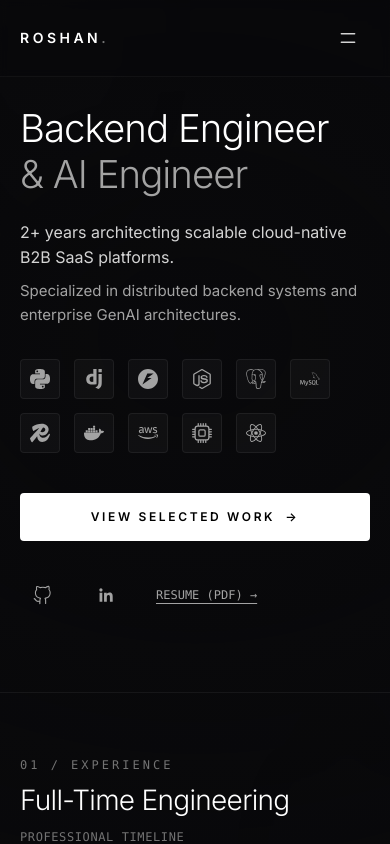
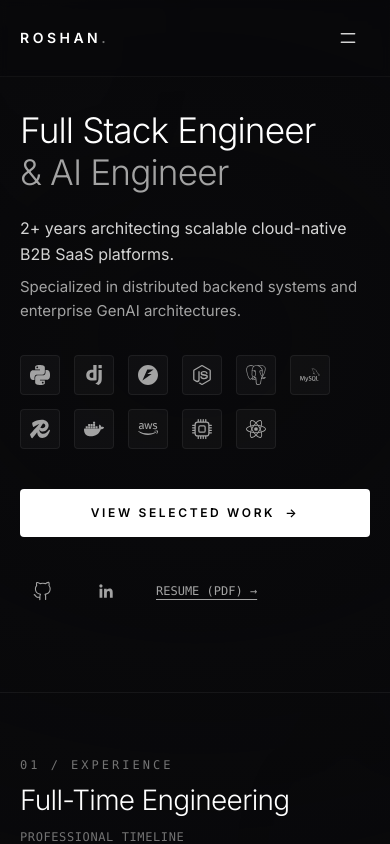
Before and after one commit to crazycodeop/Portfolio_new, a Next.js app: page / in a window 390 px wide. Shown: the top 844 px of the page. Built offline with nearby package versions, Linux system fonts and the light colour scheme.

Commit message:
feat(hero): update main heading to Full Stack Engineer & AI Engineer

```diff
--- a/components/Hero/Hero.tsx
+++ b/components/Hero/Hero.tsx
@@ -21,8 +21,8 @@ export const Hero: React.FC = () => {
     <section className="relative min-h-[82vh] sm:min-h-[88vh] flex flex-col justify-center pt-24 sm:pt-32 pb-16 sm:pb-20 px-5 sm:px-10 lg:px-16 max-w-7xl mx-auto">
       {/* Editorial Headline */}
       <div className="max-w-5xl">
-        <h1 className="text-[2.4rem] xs:text-[2.75rem] sm:text-6xl md:text-7xl lg:text-[4.75rem] font-light tracking-tight leading-[1.1] sm:leading-[1.08] select-none">
-          <span className="block text-white font-light">Backend Engineer</span>
+        <h1 className="text-[2.2rem] xs:text-[2.6rem] sm:text-6xl md:text-7xl lg:text-[4.75rem] font-light tracking-tight leading-[1.1] sm:leading-[1.08] select-none">
+          <span className="block text-white font-light">Full Stack Engineer</span>
           <span className="block text-neutral-400 font-light mt-1">
             &amp; AI Engineer
           </span>
```
